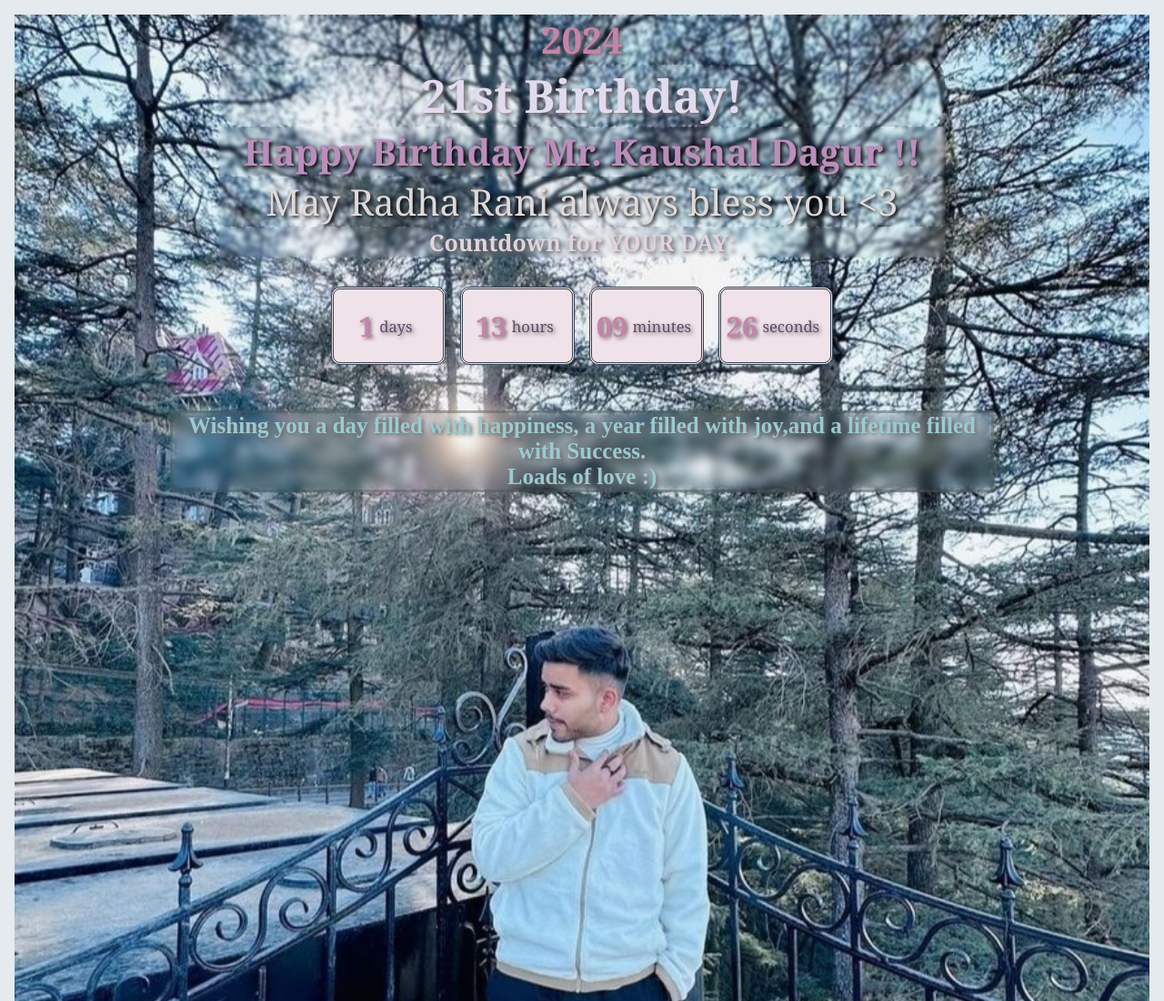
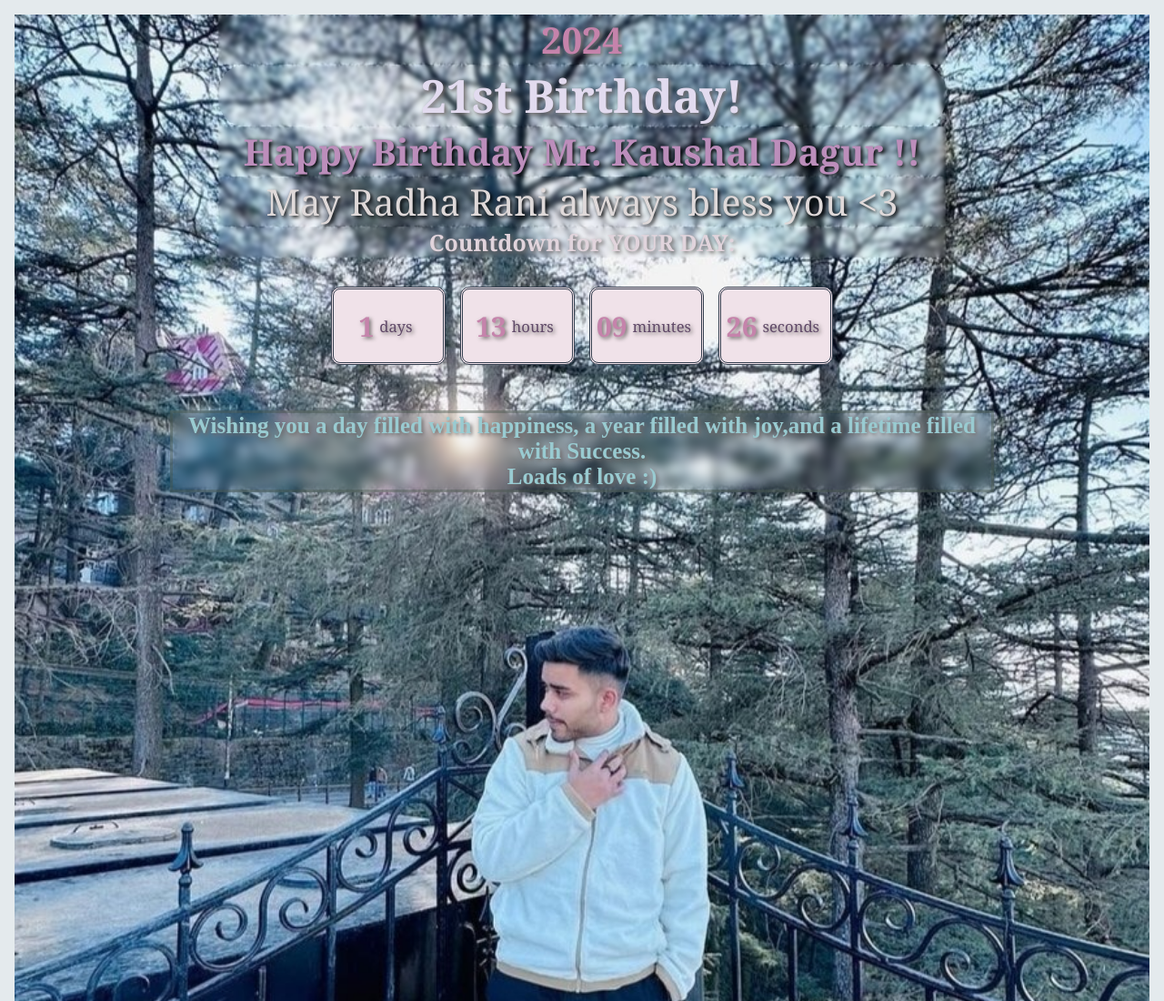
Before and after one commit to shivaniverma2004/kaushalbday, a plain HTML site: page index.html in a window 1280 px wide. Shown: the top 1100 px of the page at 91% size. Drawn offline with Linux system fonts and the light colour scheme.

Commit message:
Update style.css

```diff
--- a/style.css
+++ b/style.css
@@ -152,13 +152,13 @@ section {
   margin:auto;
   text-shadow: #000000;
   font-size: 40px;
-  backdrop-filter: blur(1.5px);
+  backdrop-filter: blur(2.5px);
 
 }
 #message{
   width: 800px;
   margin:auto;
-  backdrop-filter: blur(2px);
+  backdrop-filter: blur(2.5px);
   font-size: 40px;
   color:rgb(188, 142, 187);
   text-shadow:2px 2px 4px #000000;
@@ -166,7 +166,7 @@ section {
 .radha{
   width: 800px;
   margin:auto;
-  backdrop-filter: blur(1.5px);
+  backdrop-filter: blur(2.5px);
   font-size: 25px;
   color:rgb(223, 217, 217);
   text-shadow:2px 2px 4px #000000;
@@ -192,7 +192,7 @@ section {
 #birthdayTime{
   margin:auto;
   width: 800px;
-  backdrop-filter: blur(2px);
+  backdrop-filter: blur(2.5px);
   font-size: 25px;
   color:rgb(225, 212, 220);
   text-shadow: #716f72;
@@ -200,7 +200,7 @@ section {
 .yearold{
   width: 800px;
   margin:auto;
-  backdrop-filter: blur(1.5px);
+  backdrop-filter: blur(2.5px);
 align-items: center;
 border-radius: 30px;
 border-width: 5px;
```
